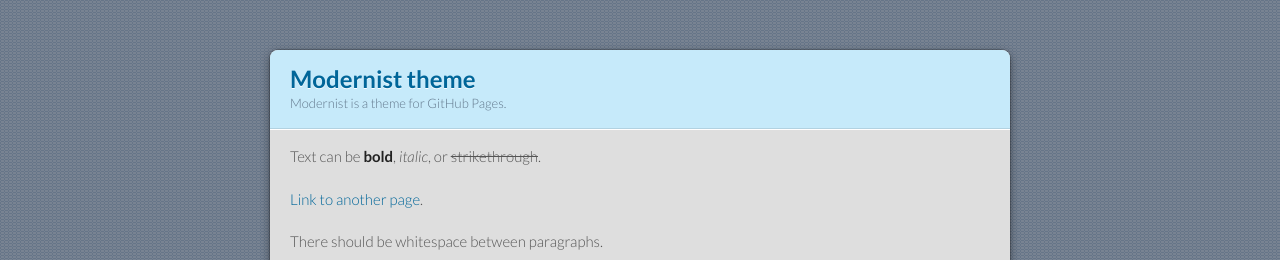
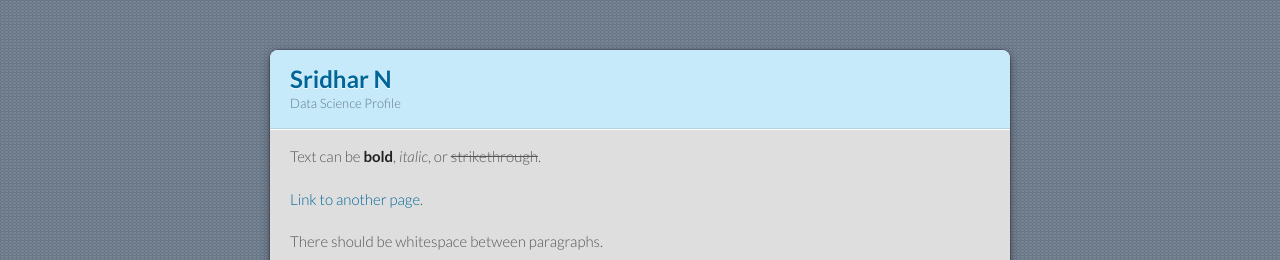
Before and after one commit to sridnala/sridnala.github.io, a Jekyll site: the page built from index.md, in a window 1280 px wide. Shown: the top 260 px of the page. Built offline with Jekyll 4.4.1, drawn with Linux system fonts in a browser that asks for light colours.

Commit message:
Removing github references

```diff
--- a/_config.yml
+++ b/_config.yml
@@ -1,5 +1,5 @@
-title: Modernist theme
-description: Modernist is a theme for GitHub Pages.
+title: Sridhar N
+description: Data Science Profile
 show_downloads: true
 google_analytics:
 theme: jekyll-theme-modernist
--- a/_layouts/default.html
+++ b/_layouts/default.html
@@ -22,6 +22,7 @@
           <p>{{ site.description | default: site.github.project_tagline }}</p>
         {% endif %}
         <p class="view"><a href="{{ site.github.repository_url }}">View the Project on GitHub <small>{{ github_name }}</small></a></p>
+
       </header>
       <section>
 
--- a/_sass/jekyll-theme-modernist.scss
+++ b/_sass/jekyll-theme-modernist.scss
@@ -74,6 +74,7 @@
     &.view {
       display:none;
       font-weight:700;
+      text-align: center;
       text-shadow:rgba(#fff, 0.9) 0 1px 0;
       -webkit-font-smoothing:antialiased;
 
```
